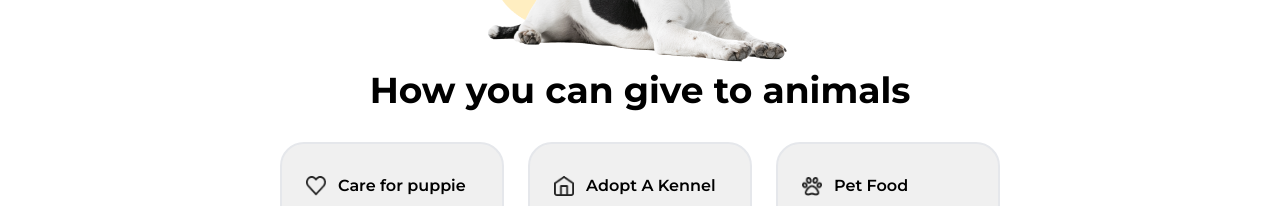
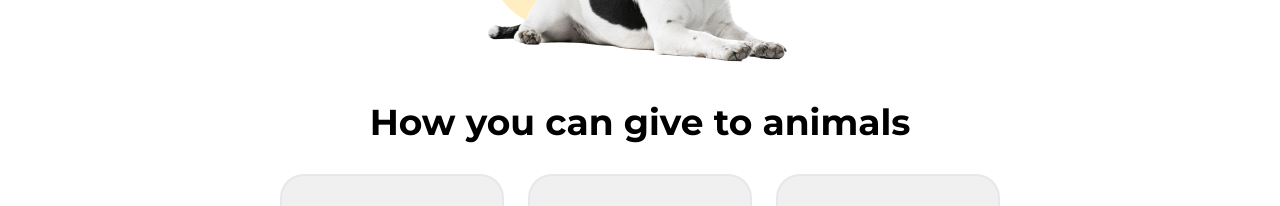
Before and after one commit to everywherejacobkim/project-bc-spca-renewal, a Next.js app: page / in a window 1280 px wide. Shown: the part 2091-2297 px from the top of the page. Built offline with nearby package versions, Linux system fonts and the light colour scheme.

Commit message:
Fix: Revise mobile view styling to match mock-up

```diff
--- a/src/components/cardBox/index.jsx
+++ b/src/components/cardBox/index.jsx
@@ -1,26 +1,18 @@
 import Image from "next/image";
 import classNames from "classnames";
-import dogImage from '../../../public/assets/images/dog-cardBox.png'
+import dogImage from "../../../public/assets/images/dog-cardBox.png";
 import Link from "next/link";
 import Button from "../common/button";
 
-const CardBox = ({
-  cardData,
-  cardBgColor,
-  textSize,
-  textColor,
-}) => {
-
-
+const CardBox = ({ cardData, cardBgColor, textSize, textColor }) => {
   return (
-    <div className='py-8 mx-32 sm:mx-14'>
+    <div className="py-8 mx-32 sm:mx-14">
       <div className="flex flex-row justify-center">
-        <Image
-          src={dogImage}
-          alt='dog image'
-        />
+        <Image src={dogImage} alt="dog image" />
       </div>
-      <h2 className='text-4xl text-center pb-8 font-bold sm:px-0'>How you can give to animals</h2>
+      <h2 className="text-3xl md:text-4xl text-center pt-8 pb-8 font-bold sm:px-0">
+        How you can give to animals
+      </h2>
       <div className="grid sm:grid-cols-1 gap-6 md:grid-cols-3 md:mx-56 justify-center  ">
         {cardData.map((data, index) => (
           <div
@@ -51,15 +43,19 @@ const CardBox = ({
             <p className="h-24 pt-5 text-left">{data.desc}</p>
             <Link href="/404">
               <div className={classNames("flex flex-row justify-start")}>
-              <Button bgColor="bg-primary" textColor="text-white" hoverBg="hover:bg-primary-light" label={data.btn}/>
+                <Button
+                  bgColor="bg-primary"
+                  textColor="text-white"
+                  hoverBg="hover:bg-primary-light"
+                  label={data.btn}
+                />
               </div>
             </Link>
-
-            </div>
+          </div>
         ))}
       </div>
     </div>
-  )
-}
+  );
+};
 
 export default CardBox;
--- a/src/components/footer/index.jsx
+++ b/src/components/footer/index.jsx
@@ -11,7 +11,7 @@ import {
 
 const Footer = () => {
   return (
-    <footer className="bg-primary text-white px-4 sm:px-16 py-8 md:pt-16 md:pb-8">
+    <footer className="bg-primary text-white px-4 py-8 md:pt-16 md:pb-8">
       <div className="max-w-6xl mx-auto flex flex-wrap justify-center mb-8 md:px-16 lg:px-2">
         <div className="w-full md:w-1/4 px-4 mb-8 md:mb-0">
           <Image src={LogoWhite} alt="Logo" />
@@ -77,7 +77,7 @@ const Footer = () => {
           </ul>
         </div>
       </div>
-      <div className="flex flex-col justify-center md:w-4/5 md:px-2 md:mx-auto lg:w-2/3 lg:px-6">
+      <div className="flex flex-col justify-center md:w-4/5 md:px-10 md:mx-auto lg:w-2/3 lg:px-14">
         <div className="px-4 mb-4">
           <hr className="border-white" />
         </div>
--- a/src/components/form/SubscribeForm.jsx
+++ b/src/components/form/SubscribeForm.jsx
@@ -53,11 +53,11 @@ const SubscribeForm = ({
             type="submit"
             className={classNames(
               "w-full text-base rounded-3xl py-2 mt-2 md:mt-0 md:w-36",
-              btnColor || "bg-black",
+              btnColor || "bg-primary",
               btnTextColor || "text-white"
             )}
           >
-            {isFormSubmitted && isValidEmail ? "Subscribed" : "SIGN UP"}
+            {isFormSubmitted && isValidEmail ? "Subscribed" : "Sign up"}
           </button>
         </div>
         <div className="m-2 w-full h-2">
--- a/src/components/header/index.jsx
+++ b/src/components/header/index.jsx
@@ -125,9 +125,11 @@ const Header = () => {
             </Link>
           </li>
         </ul>
-        <Link href="/donation">
-          <Button label="Donate" className="ml-8" />
-        </Link>
+        <div className="hidden md:block">
+          <Link href="/donation">
+            <Button label="Donate" className="ml-8" />
+          </Link>
+        </div>
       </nav>
     </header>
   );
--- a/src/components/jumbotron/contentBlock/index.jsx
+++ b/src/components/jumbotron/contentBlock/index.jsx
@@ -52,8 +52,10 @@ export const ContentBlockB = ({
     <div
       className={classNames("md:w-2/3 text-center", fontColor || "text-white")}
     >
-      <h1 className="text-4xl tracking-wide font-bold my-8">{title}</h1>
-      <p className="text-lg my-6">{description}</p>
+      <h1 className="text-3xl md:text-4xl tracking-wide font-bold my-8">
+        {title}
+      </h1>
+      <p className="text-base md:text-lg my-6">{description}</p>
       <div className="flex justify-center">
         <Link href={`${btnLink}`}>
           <button
--- a/src/pages/index.js
+++ b/src/pages/index.js
@@ -14,29 +14,59 @@ import SubscribeForm from "@/components/form/SubscribeForm";
 import StoryCard from "@/components/storiesCards";
 
 export default function Home() {
-
   const storiesData = [
-    { title: 'Clementine', date: 'December 11, 2022', desc: 'Clementine is a British Shorthair. She was one of a litter of four kittens who were surrendered to us as a result of a cruelty investigation on July 16, 2022......', imgUrl: require("../../public/assets/images/adoption-stories-image.png") },
-    { title: 'Maxwell', date: 'March 13, 2023', desc: 'When Maxwell was found as a stray and brought into the BC SPCA Williams Lake Community Animal Centre, he was in rough shape. After receiving the ......', imgUrl: require("../../public/assets/images/adoption-stories-image2.png") },
-  ]
+    {
+      title: "Clementine",
+      date: "December 11, 2022",
+      desc: "Clementine is a British Shorthair. She was one of a litter of four kittens who were surrendered to us as a result of a cruelty investigation on July 16, 2022......",
+      imgUrl: require("../../public/assets/images/adoption-stories-image.png"),
+    },
+    {
+      title: "Maxwell",
+      date: "March 13, 2023",
+      desc: "When Maxwell was found as a stray and brought into the BC SPCA Williams Lake Community Animal Centre, he was in rough shape. After receiving the ......",
+      imgUrl: require("../../public/assets/images/adoption-stories-image2.png"),
+    },
+  ];
 
   const cardData = [
-    { title: 'Care for puppie', desc: 'Weve seen as increase in puppies comming through out doors in recent months', imgUrl: require("../../public/assets/icons/heart.png"), btn:'Help puppy' },
-    { title: 'Adopt A Kennel', desc: 'You can help provide for their care by purchasing a plaque on one of our animal spaces', imgUrl: require("../../public/assets/icons/house.png"), btn:"Adopt now" },
-    { title: 'Pet Food',  desc: 'Pet food and supplies are needed at branches that have outreach programs.', imgUrl: require("../../public/assets/icons/paw.png"), btn:"Donate food" }
+    {
+      title: "Care for puppie",
+      desc: "Weve seen as increase in puppies comming through out doors in recent months",
+      imgUrl: require("../../public/assets/icons/heart.png"),
+      btn: "Help puppy",
+    },
+    {
+      title: "Adopt A Kennel",
+      desc: "You can help provide for their care by purchasing a plaque on one of our animal spaces",
+      imgUrl: require("../../public/assets/icons/house.png"),
+      btn: "Adopt now",
+    },
+    {
+      title: "Pet Food",
+      desc: "Pet food and supplies are needed at branches that have outreach programs.",
+      imgUrl: require("../../public/assets/icons/paw.png"),
+      btn: "Donate food",
+    },
   ];
 
   const menuImages = [
     {
-      title: 'Adopt a pet', link:"/search-map", image: adoptImage
+      title: "Adopt a pet",
+      link: "/search-map",
+      image: adoptImage,
     },
     {
-      title: 'Volunteer', link:"/search-map", image: volunteerImage
+      title: "Volunteer",
+      link: "/search-map",
+      image: volunteerImage,
     },
     {
-      title: 'Donate', link:"/donation", image: donateImage
-    }
-  ]
+      title: "Donate",
+      link: "/donation",
+      image: donateImage,
+    },
+  ];
 
   return (
     <div>
@@ -44,26 +74,71 @@ export default function Home() {
       <div className="w-full items-center justify-center text-center text-sm lg:flex-cols">
         {/*  Mount components here  */}
         <div className="">
-          <MainJumbotron title="Adopt, Don't Shop" description="Every adoption, every gift brings an animal closer to their best self. Become a hero - Save a life. Create a family." btnColor="bg-btn-primary" image={mainHeroImage} imagePosition="right" bgColor="bg-light-blue" fontColor="text-gray-30" btnText="Adopt Today" btnLink="/search-map" />
+          <MainJumbotron
+            title="Adopt, Don't Shop"
+            description="Every adoption, every gift brings an animal closer to their best self. Become a hero - Save a life. Create a family."
+            btnColor="bg-btn-primary"
+            image={mainHeroImage}
+            imagePosition="right"
+            bgColor="bg-light-blue"
+            fontColor="text-gray-30"
+            btnText="Adopt Today"
+            btnLink="/search-map"
+          />
         </div>
-          <div className="mt-24 mb-12">
-            <h1 className="text-5xl font-semibold">Together we make a difference</h1>
-            <p className="mt-4 text-base">Ready to make a positive difference in your community?</p>
+        <div className="mt-16 md:mt-24 mb-12">
+          <h1 className="text-3xl md:text-5xl font-semibold mx-14 md:mx-2">
+            Together we make a difference
+          </h1>
+          <p className="mt-4 text-base mx-12 md:mx-2">
+            Ready to make a positive difference in your community?
+          </p>
         </div>
         <div className="my-8">
           <ImageList images={menuImages} />
           <div className="md:-mx-4 lg:mx-56 my-8">
-              <LocationSearchBar label="Find Volunteer Opportunities by Location" placeholder="Enter your location" width="w-2/3" />
+            <LocationSearchBar
+              label="Find Volunteer Opportunities by Location"
+              placeholder="Enter your location"
+              width="w-2/3"
+            />
           </div>
         </div>
-          <InfoJumbotron title="BC SPCA Mission" description="The mission of the British Columbia Society for the Prevention of Cruelty to Animals (BC SPCA) is to protect and enhance the quality of life for domestic, farm and wild animals in British Columbia. We assist more than 118,679 animals in need every year and are funded by compassionate animal lovers who support our work and partner with us to protect and enhance the quality of life for domestic, farm and wild animals in B.C." />
-          <CardBox cardData={cardData} textSize='text-base' textColor='text-black' btnTextColor='text-black' bgColor='bg-white' cardBgColor='bg-gray-20' />
-          <MainJumbotron title="The Lottery is back!" description="30 CASH prizes and bonus 50/50 pot up to $800,000.
-          You can help local pets & win big!" image={secondHeroImage} imagePosition="left" bgColor="bg-light-yellow" btnText="Buy Tickets Now" btnColor="bg-primary" />
-         <StoryCard storiesData={storiesData} textSize='text-base' textColor='text-black' cardBgColor='bg-gray20' />
-         <SubscribeForm title="Subscribe for BC SPCA Updates" description="Stay up to date on the news and events supporting animal welfare in B.C." placeholder="Email Address" />
+        <InfoJumbotron
+          title="BC SPCA Mission"
+          description="The mission of the British Columbia Society for the Prevention of Cruelty to Animals (BC SPCA) is to protect and enhance the quality of life for domestic, farm and wild animals in British Columbia. We assist more than 118,679 animals in need every year and are funded by compassionate animal lovers who support our work and partner with us to protect and enhance the quality of life for domestic, farm and wild animals in B.C."
+        />
+        <CardBox
+          cardData={cardData}
+          textSize="text-base"
+          textColor="text-black"
+          btnTextColor="text-black"
+          bgColor="bg-white"
+          cardBgColor="bg-gray-20"
+        />
+        <MainJumbotron
+          title="The Lottery is back!"
+          description="30 CASH prizes and bonus 50/50 pot up to $800,000.
+          You can help local pets & win big!"
+          image={secondHeroImage}
+          imagePosition="left"
+          bgColor="bg-light-yellow"
+          btnText="Buy Tickets Now"
+          btnColor="bg-primary"
+        />
+        <StoryCard
+          storiesData={storiesData}
+          textSize="text-base"
+          textColor="text-black"
+          cardBgColor="bg-gray20"
+        />
+        <SubscribeForm
+          title="Subscribe for BC SPCA Updates"
+          description="Stay up to date on the news and events supporting animal welfare in B.C."
+          placeholder="Email Address"
+        />
       </div>
       <Footer />
     </div>
-  )
+  );
 }
```
Lines whose indentation alone changed are shown as unchanged.
